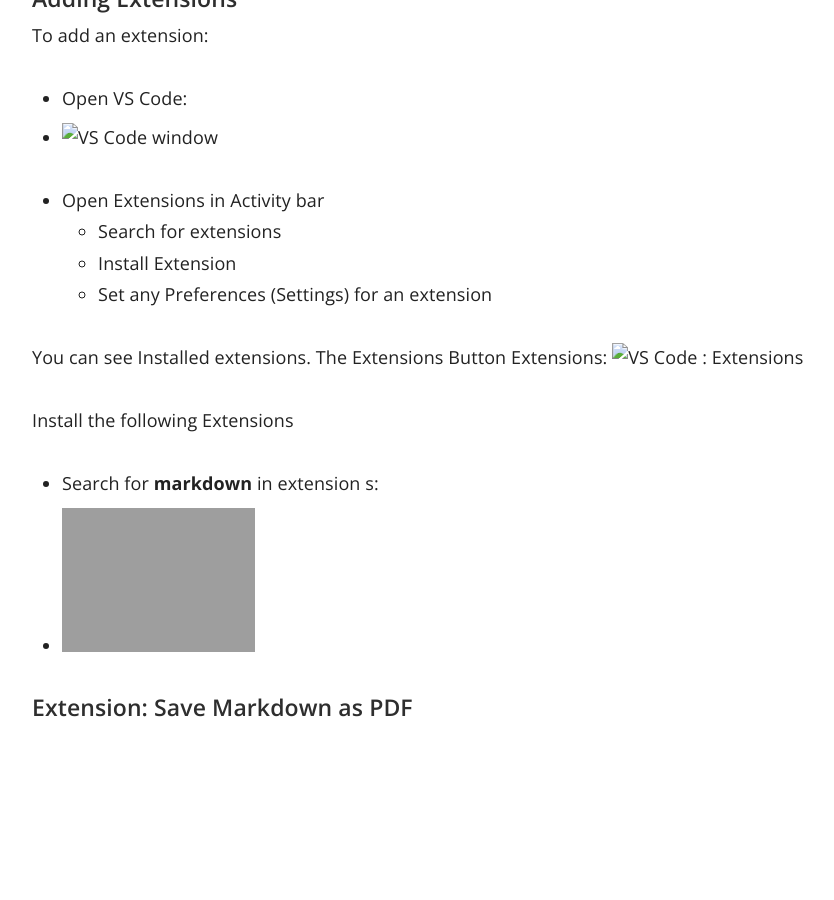
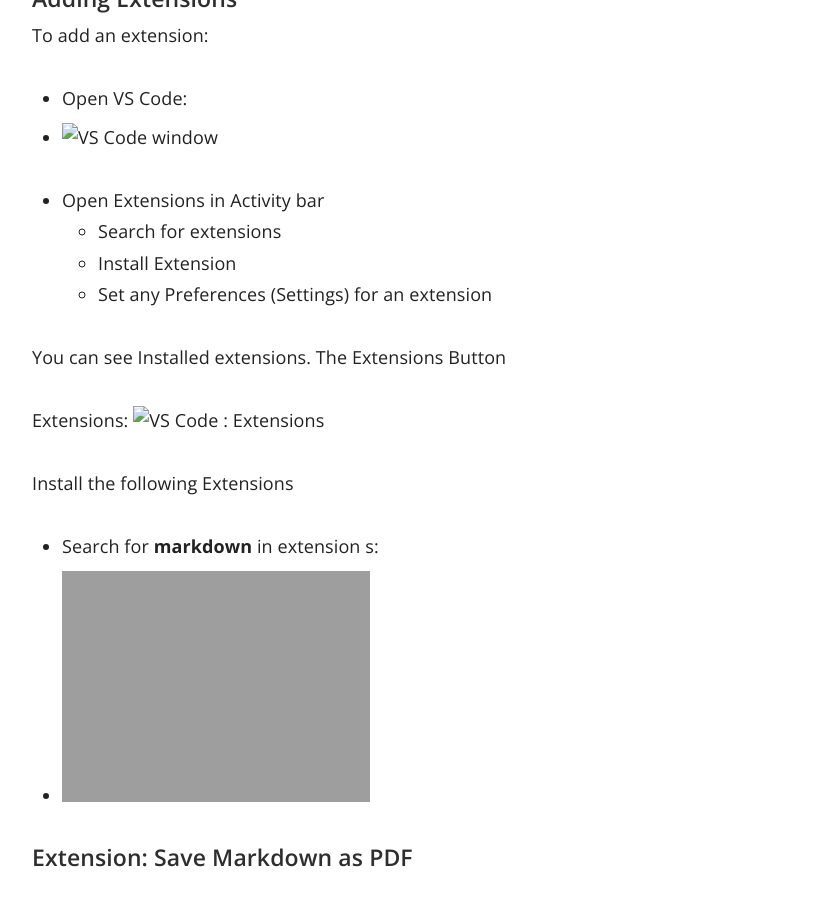
Before and after one commit to scotentSD/Tutorials, a Jekyll site: the page built from _docs/Content/VSCode.md, in a window 1280 px wide and 900 px high, scrolled down 683 px. Shown: the whole window, without its empty margins (358-1192 px from the left). Built offline with Jekyll 4.4.1, drawn with Linux system fonts in a browser that asks for light colours; before the commit the page ends 1433 px from its top, so only the background shows below that.

Commit message:
Update VSCode.md
mk

```diff
--- a/_docs/Content/VSCode.md
+++ b/_docs/Content/VSCode.md
@@ -35,13 +35,15 @@ To add an extension:
   - Set any Preferences (Settings) for an extension
 
 
-You can see Installed extensions. The Extensions Button
+You can see Installed extensions.
+The Extensions Button
+
 Extensions:
-![VS Code : Extensions](https://scotentsd.github.io/tutorials/images/installed.png){:height="25%" width="25%"}
+![VS Code : Extensions](https://scotentsd.github.io/tutorials/images/installed.png){:height="40%" width="40%"}
 
 Install the following Extensions
 - Search for **markdown** in extension s:
-- ![VS Code : Search Extensions](https://scotentsd.github.io/tutorials/images/extensionssearch.png){:height="25%" width="25%"}
+- ![VS Code : Search Extensions](https://scotentsd.github.io/tutorials/images/extensionssearch.png){:height="40%" width="40%"}
 
 
 
```
